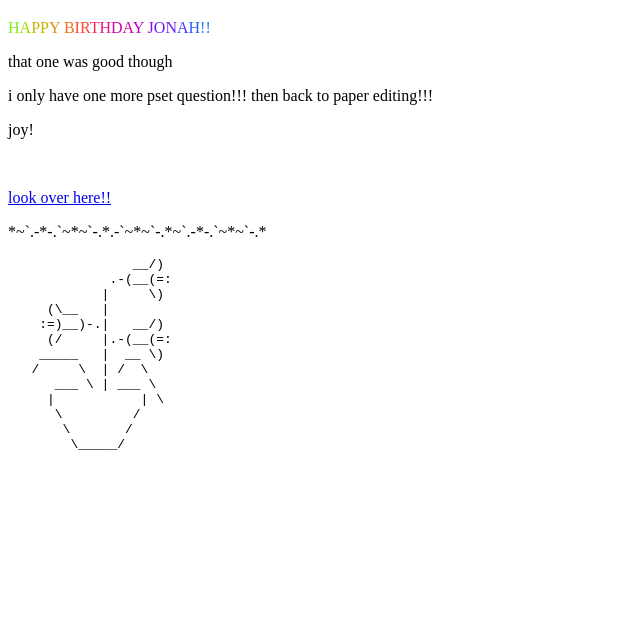
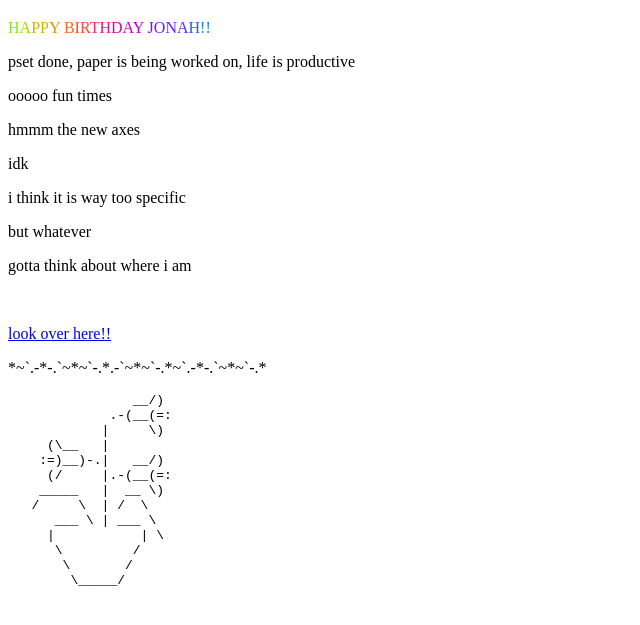
Before and after one commit to talivogel06/biggermystery, a plain HTML site: page index.html in a window 1280 px wide. Shown: the part 61-686 px from the top of the page, without its empty margins (0-640 px from the left). Drawn offline with Linux system fonts and the light colour scheme.

Commit message:
Update index.html

```diff
--- a/index.html
+++ b/index.html
@@ -8,10 +8,14 @@
     <div class="rainbow-text">
 	<span class="block-line"><span><span style="color:#80ed12">H</span><span style="color:#A5D604">A</span><span style="color:#C7B601">P</span><span style="color:#C7B601">P</span><span style="color:#E39209">Y</span></span> <span><span style="color:#F66C1C">B</span><span style="color:#FE4838">I</span><span style="color:#FE4838">R</span><span style="color:#FB295B">T</span><span style="color:#ED1180">H</span><span style="color:#D504A6">D</span><span style="color:#D504A6">A</span><span style="color:#B601C8">Y</span></span> <span><span style="color:#910AE3">J</span><span style="color:#6B1DF6">O</span><span style="color:#6B1DF6">N</span><span style="color:#4739FE">A</span><span style="color:#285BFB">H</span><span style="color:#1181ED">!</span><span style="color:#1181ED">!</span></span></span>
 </div>
-    <p>that one was good though</p>
-	<p>i only have one more pset question!!! then back to paper editing!!!</p>
-	<p>joy!</p>
-    <p style="color: white;">ooooo what did you put up?????</p>
+    <p>pset done, paper is being worked on, life is productive</p>
+	<p>ooooo fun times</p>
+	<p>hmmm the new axes</p>
+	<p>idk</p>
+	<p>i think it is way too specific</p>
+	<p>but whatever</p>
+	<p>gotta think about where i am</p>
+    <p style="color: white;">lol nice</p>
     <a href="art.html">look over here!!</a>
     <p>*~`.-*-.`~*~`-.*.-`~*~`-.*~`.-*-.`~*~`-.*</p>
     <pre>
```
